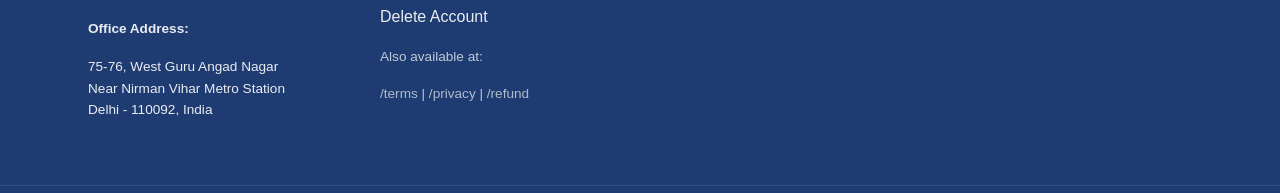
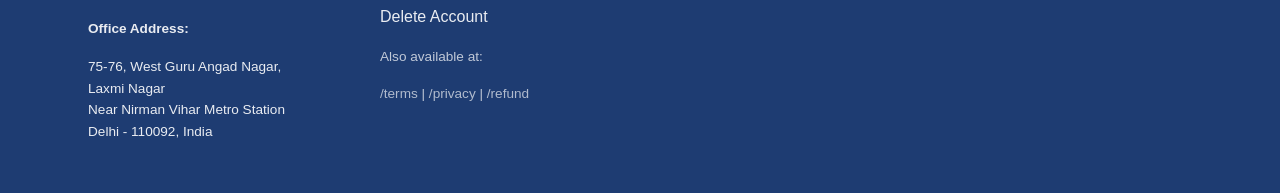
Before and after one commit to msckolw/mediawebsite, a React (Create React App) app in the folder frontend/: page /privacy in a window 1280 px wide. Shown: the part 5677-5870 px from the top of the page. Built offline with nearby package versions, Linux system fonts and the light colour scheme; no server answers.

Commit message:
Update office address to include Laxmi Nagar in all locations

```diff
--- a/frontend/src/components/Footer.js
+++ b/frontend/src/components/Footer.js
@@ -13,7 +13,7 @@ const Footer = () => {
             <p><strong>Registered Office:</strong></p>
             <p>T-263, Duria, West Midnapore<br />West Bengal, Pin- 721467</p>
             <p style={{ marginTop: '0.5rem' }}><strong>Office Address:</strong></p>
-            <p>75-76, West Guru Angad Nagar<br />Near Nirman Vihar Metro Station<br />Delhi - 110092, India</p>
+            <p>75-76, West Guru Angad Nagar, Laxmi Nagar<br />Near Nirman Vihar Metro Station<br />Delhi - 110092, India</p>
           </div>
         </div>
 
--- a/frontend/src/pages/PrivacyPolicy.js
+++ b/frontend/src/pages/PrivacyPolicy.js
@@ -166,7 +166,7 @@ const PrivacyPolicy = () => {
             West Bengal, Pin- 721467<br />
             <br />
             <strong>Office Address:</strong><br />
-            75-76, West Guru Angad Nagar<br />
+            75-76, West Guru Angad Nagar, Laxmi Nagar<br />
             Near Nirman Vihar Metro Station<br />
             Delhi - 110092, India
           </p>
@@ -182,7 +182,7 @@ const PrivacyPolicy = () => {
             West Bengal, Pin- 721467<br />
             <br />
             <strong>Office Address:</strong><br />
-            75-76, West Guru Angad Nagar<br />
+            75-76, West Guru Angad Nagar, Laxmi Nagar<br />
             Near Nirman Vihar Metro Station<br />
             Delhi - 110092, India<br />
             <br />
--- a/frontend/src/pages/TermsConditions.js
+++ b/frontend/src/pages/TermsConditions.js
@@ -26,7 +26,7 @@ const TermsAndConditions = () => {
 
             <li>
               The Platform is owned by <strong>The NoBias Media (7001414991)</strong>, a company incorporated under the Companies Act, 1956
-              with its registered office at <strong>T-263, Duria, West Midnapore, West Bengal, Pin- 721467</strong> and office address at <strong>75-76, West Guru Angad Nagar, Near Nirman Vihar Metro Station, Delhi - 110092, India</strong> (hereinafter referred to as 'Platform Owner', 'we', 'us', 'our').
+              with its registered office at <strong>T-263, Duria, West Midnapore, West Bengal, Pin- 721467</strong> and office address at <strong>75-76, West Guru Angad Nagar, Laxmi Nagar, Near Nirman Vihar Metro Station, Delhi - 110092, India</strong> (hereinafter referred to as 'Platform Owner', 'we', 'us', 'our').
             </li>
 
             <li>
```
